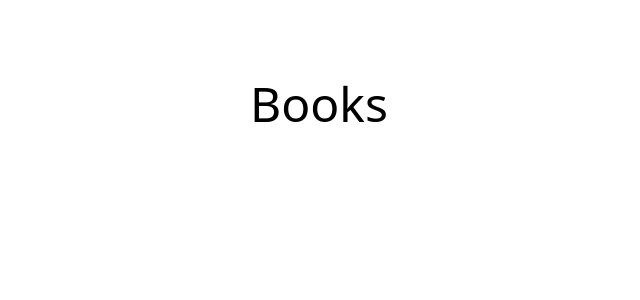
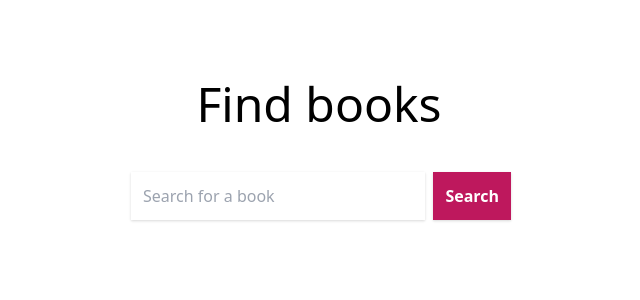
Before and after one commit to andramalmen/openlibrary-books, a Next.js app: page / in a window 1280 px wide. Shown: the top 300 px of the page, without its empty margins (321-961 px from the left). Built offline with nearby package versions, Linux system fonts and the light colour scheme.

Commit message:
Add search for books functionality

```diff
--- /dev/null
+++ b/components/DisplayResults.tsx
@@ -0,0 +1,6 @@
+const DisplayResults = ({ books }) => {
+    console.log(books);
+    return null;
+};
+
+export default DisplayResults;
--- /dev/null
+++ b/components/Search.tsx
@@ -0,0 +1,40 @@
+import * as React from 'react';
+
+type SearchProps = {
+    onSearch: (searchTerm: string) => void;
+};
+
+const Search = ({ onSearch }: SearchProps) => {
+    const [searchTerm, setSearchTerm] = React.useState<string>('');
+
+    const changeSearchInput = (e: React.FormEvent<HTMLInputElement>) => {
+        setSearchTerm(e.currentTarget.value);
+    };
+
+    const handleSubmit = (e: React.SyntheticEvent) => {
+        e.preventDefault();
+        onSearch(searchTerm);
+    };
+
+    return (
+        <form onSubmit={handleSubmit}>
+            <div className="max-w-sm mx-auto p-1 pr-0 flex items-center">
+                <input
+                    type="search"
+                    placeholder="Search for a book"
+                    className="flex-1 appearance-none shadow p-3  mr-2 focus:outline-none"
+                    onChange={changeSearchInput}
+                    value={searchTerm}
+                />
+                <button
+                    type="submit"
+                    className="appearance-none bg-pink-700 text-white text-base font-semibold p-3 shadow hover:bg-pink-400"
+                >
+                    Search
+                </button>
+            </div>
+        </form>
+    );
+};
+
+export default Search;
--- /dev/null
+++ b/components/common/Error.tsx
@@ -0,0 +1,17 @@
+const Error = () => {
+    return (
+        <div className="flex h-screen">
+            <div className="m-auto">
+                <div
+                    className="bg-red-100 border border-red-400 text-red-700 px-4 py-3 rounded relative"
+                    role="alert"
+                >
+                    <strong className="font-bold">Oh no!</strong>
+                    <span className="block sm:inline">Something went wrong.</span>
+                </div>
+            </div>
+        </div>
+    );
+};
+
+export default Error;
--- /dev/null
+++ b/components/common/Spinner.tsx
@@ -0,0 +1,16 @@
+const Spinner = () => (
+    <div className="flex justify-center">
+        <svg
+            xmlns="http://www.w3.org/2000/svg"
+            viewBox="0 0 24 24"
+            width="96"
+            height="96"
+            className="animate-spin"
+        >
+            <path fill="none" d="M0 0h24v24H0z" />
+            <path d="M12 3a9 9 0 0 1 9 9h-2a7 7 0 0 0-7-7V3z" fill="rgba(190,24,93,1)" />
+        </svg>
+    </div>
+);
+
+export default Spinner;
--- /dev/null
+++ b/hooks/useBookSearch.ts
@@ -0,0 +1,9 @@
+import useSWR from 'swr';
+import fetcher from '../utils/api';
+
+const useBookSearch = (searchTerm: string) => {
+    const { data, error } = useSWR(searchTerm ? '/api/books?title=' + searchTerm : null, fetcher);
+    return { data, error, isLoading: searchTerm && !error && !data };
+};
+
+export default useBookSearch;
--- a/package.json
+++ b/package.json
@@ -18,6 +18,8 @@
         "postcss": "^8.2.4",
         "react": "17.0.1",
         "react-dom": "17.0.1",
+        "react-error-boundary": "^3.1.0",
+        "swr": "^0.4.0",
         "tailwindcss": "^2.0.2"
     },
     "devDependencies": {
--- a/pages/api/books.ts
+++ b/pages/api/books.ts
@@ -1,8 +1,6 @@
 import fetch from 'isomorphic-unfetch';
 import type { NextApiRequest, NextApiResponse } from 'next';
-
-const BOOKS_ENDPOINT = 'http://openlibrary.org/';
-const IMAGES_ENDPOINT = 'http://covers.openlibrary.org/';
+import { BOOKS_ENDPOINT, IMAGES_ENDPOINT } from '../../utils/constants';
 
 const getImage = (id: string, size: string) =>
     id ? `${IMAGES_ENDPOINT}b/id/${id}-${size}.jpg` : undefined;
@@ -13,9 +11,10 @@ const getBooks = async (title: string) => {
             `${BOOKS_ENDPOINT}search.json?title=${encodeURIComponent(title)}`
         );
         const json = await results.json();
+
         const books = json.docs
             .map(book => {
-                if (!book.author_name) {
+                if (!book.author_name || !book.isbn) {
                     return;
                 }
                 return {
@@ -24,6 +23,8 @@ const getBooks = async (title: string) => {
                     author: book.author_name.toString(),
                     image: getImage(book.cover_i, 'S'),
                     thumbnail: getImage(book.cover_i, 'L'),
+                    firstPublication: book.first_publish_year,
+                    isbn: book.isbn[0] ?? null,
                 };
             })
             .filter(b => b);
--- a/pages/index.tsx
+++ b/pages/index.tsx
@@ -1,10 +1,27 @@
 import * as React from 'react';
+import { ErrorBoundary } from 'react-error-boundary';
+import Error from '../components/common/Error';
+import Spinner from '../components/common/Spinner';
+import Search from '../components/Search';
+import useBookSearch from '../hooks/useBookSearch';
 
 const Home: React.FunctionComponent = () => {
+    const [search, setSearch] = React.useState('');
+    const { data, error, isLoading } = useBookSearch(search);
+
+    const onSearch = searchTerm => {
+        setSearch(searchTerm);
+    };
+
     return (
-        <div className="py-20">
-            <h1 className="text-5xl text-center">Books</h1>
-        </div>
+        <ErrorBoundary FallbackComponent={Error}>
+            <div className="py-20">
+                <h1 className="text-5xl text-center pb-10">Find books</h1>
+                <Search onSearch={onSearch} />
+                {error ? <Error /> : null}
+                {isLoading ? <Spinner /> : null}
+            </div>
+        </ErrorBoundary>
     );
 };
 
--- a/utils/api.ts
+++ b/utils/api.ts
@@ -1,9 +1,6 @@
 import fetch from 'isomorphic-unfetch';
 
-export const api = async (
-    endpoint: string,
-    customConfig = {}
-): Promise<Record<string, unknown>> => {
+const api = async (endpoint: string, customConfig = {}): Promise<Record<string, unknown>> => {
     const config = {
         method: 'GET',
         ...customConfig,
@@ -12,3 +9,5 @@ export const api = async (
     const response = await fetch(endpoint, config);
     return response.json();
 };
+
+export default api;
--- /dev/null
+++ b/utils/constants.ts
@@ -0,0 +1,2 @@
+export const BOOKS_ENDPOINT = 'http://openlibrary.org/';
+export const IMAGES_ENDPOINT = 'http://covers.openlibrary.org/';
```
Also changed, not shown: 1 other file (tests, documents, lock files or other folders).
